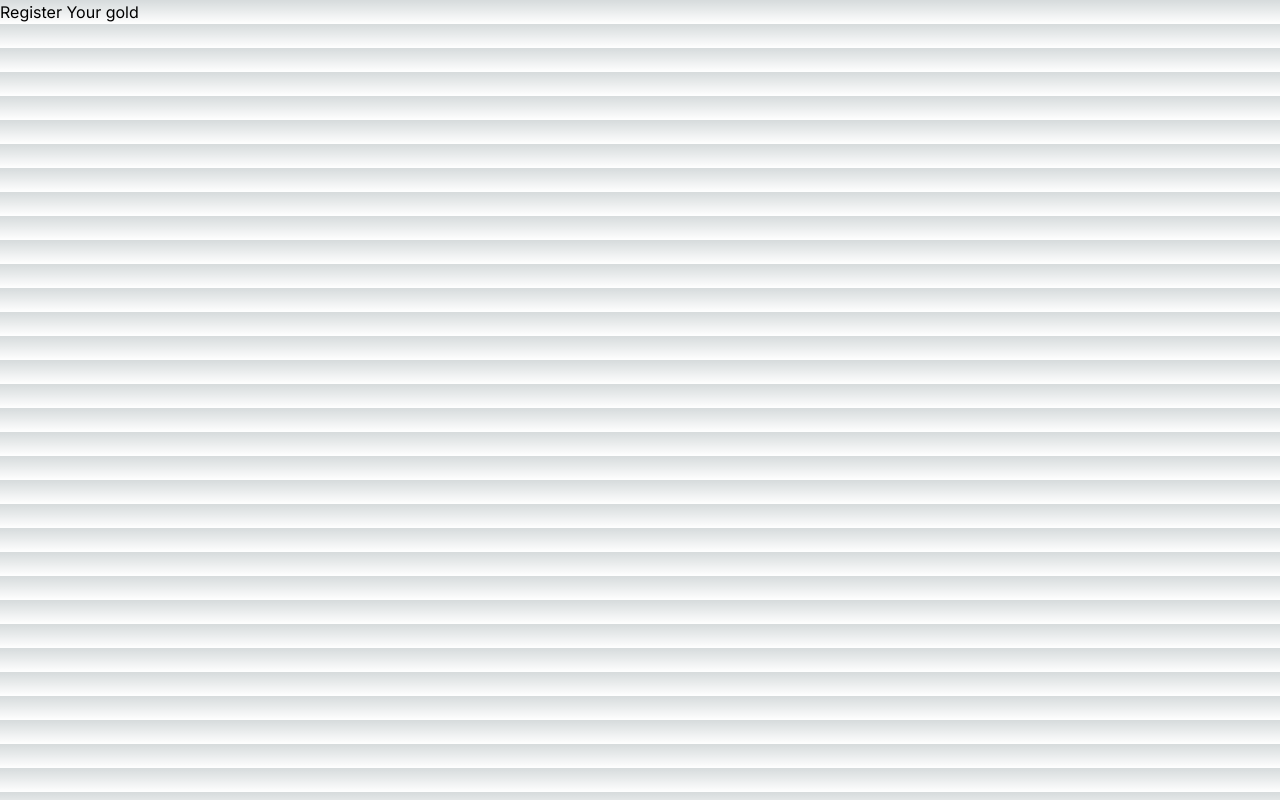
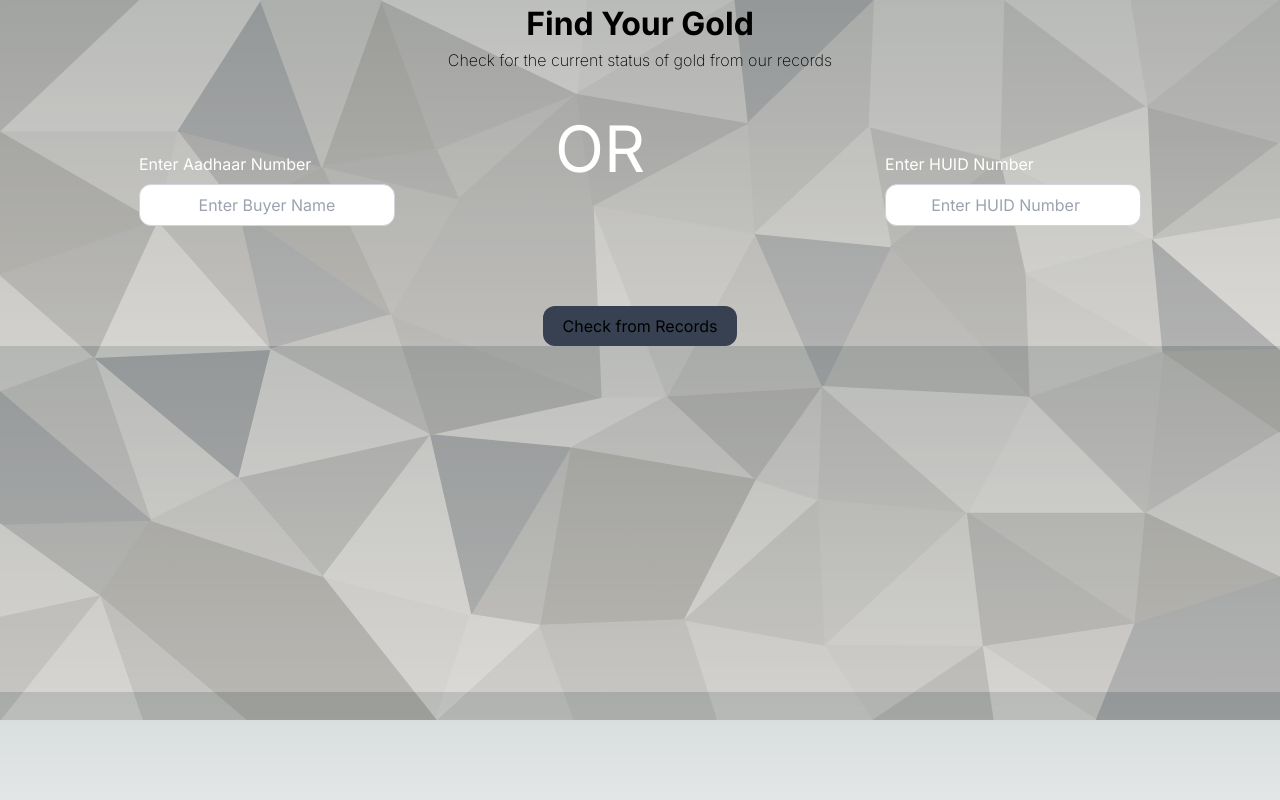
Before and after one commit to PradeepSahhu/GoldChain, a Next.js app in the folder goldchain/: page /SearchGold in a window 1280 px wide. Built offline with nearby package versions, Linux system fonts and the light colour scheme.

Commit message:
added the search gold page

```diff
--- /dev/null
+++ b/goldchain/app/SearchGold/page.js
@@ -0,0 +1,57 @@
+export default function SearchGold() {
+  return (
+    <div className="">
+      <div className="absolute w-full flex justify-center -z-10">
+        <img className="opacity-30 w-full " src="grid.svg" />
+      </div>
+
+      <div className=" z-10">
+        <div className="">
+          <p className="font-bold text-[2rem] flex justify-center">
+            Find Your Gold
+          </p>
+          <p className="font-extralight flex justify-center">
+            Check for the current status of gold from our records
+          </p>
+        </div>
+
+        <div className="">
+          <div className="flex justify-center">
+            <div className="flex flex-col mt-[5rem] ">
+              <label className="mb-2  text-white" htmlFor="inputField">
+                Enter Aadhaar Number
+              </label>
+              <input
+                id="inputField"
+                type="text"
+                className="border border-gray-300 rounded-xl p-2 text-center w-64 text-black"
+                placeholder="Enter Buyer Name"
+              />
+            </div>
+            <div className="text-white mx-[10rem] flex items-center">
+              <p className="text-[4rem] "> OR </p>
+            </div>
+            <div className="flex flex-col mt-[5rem] ml-[5rem]">
+              <label className="mb-2  text-white" htmlFor="inputField">
+                Enter HUID Number
+              </label>
+              <input
+                id="inputField"
+                type="number"
+                className="border border-gray-300 rounded-xl p-2 text-center w-64 text-black"
+                placeholder="Enter HUID Number"
+              />
+            </div>
+          </div>
+          <div className="flex justify-center mt-[5rem]">
+            <button className="px-5 py-2 bg-gray-700 rounded-xl ">
+              Check from Records
+            </button>
+          </div>
+        </div>
+      </div>
+
+      <div></div>
+    </div>
+  );
+}
--- a/goldchain/app/[registerGold]/page.js
+++ b/goldchain/app/[registerGold]/page.js
@@ -1,3 +1,3 @@
 export default function RegisterGold() {
-  return <div>Register Your gold</div>;
+  return <div className="bg-blue-400">Register Your gold</div>;
 }
--- a/goldchain/app/components/NavSubComponents/NavService.jsx
+++ b/goldchain/app/components/NavSubComponents/NavService.jsx
@@ -1,9 +1,9 @@
 import Link from "next/link";
 
-export default function NavService({ name }) {
+export default function NavService({ name, navigate }) {
   return (
     <Link
-      href={`/services${name}`}
+      href={`${navigate}`}
       className="block my-1 px-8 hover:bg-gray-900  py-2"
     >
       {name}
--- a/goldchain/app/components/Navbar.jsx
+++ b/goldchain/app/components/Navbar.jsx
@@ -26,12 +26,12 @@ export default function Navbar() {
             Services
           </div>
           <div className="hidden group-hover:block absolute left-[6rem] -top-20 mt-2 w-48 bg-blue-600 text-white shadow-lg rounded-xl">
-            <NavService name={"Service 1"} />
-            <NavService name={"Service 2"} />
-            <NavService name={"Service 3"} />
-            <NavService name={"Service 4"} />
-            <NavService name={"Service 5"} />
-            <NavService name={"Service 6"} />
+            <NavService name={"Register Gold"} navigate={""} />
+            <NavService name={"Find Gold"} navigate={"SearchGold"} />
+            <NavService name={"Service 3"} navigate={""} />
+            <NavService name={"Service 4"} navigate={""} />
+            <NavService name={"Service 5"} navigate={""} />
+            <NavService name={"Service 6"} navigate={""} />
           </div>
         </div>
       </div>
```
